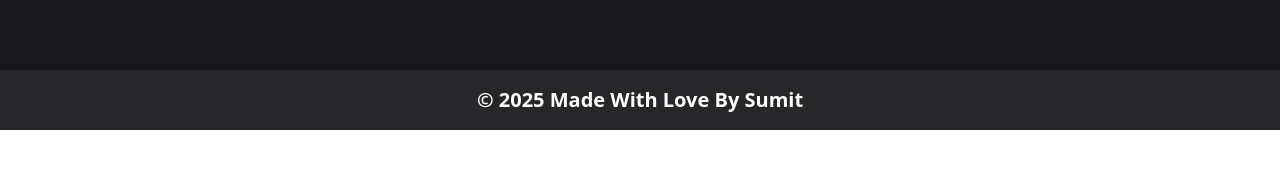
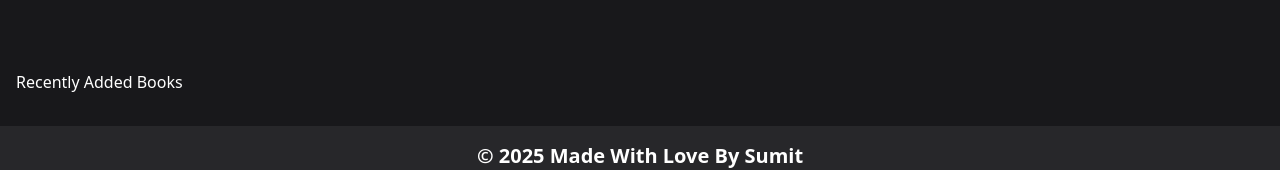
Before and after one commit to Sumitpal0572/BookStore-Frontend, a React (Vite) app: page / in a window 1280 px wide. Shown: the part 666-836 px from the top of the page. Before the commit the page ends 800 px from the top, so only its background shows below. Built offline with nearby package versions, Linux system fonts and the light colour scheme.

Commit message:
heading are added

```diff
--- a/src/components/Home/RecentlyAdded.jsx
+++ b/src/components/Home/RecentlyAdded.jsx
@@ -1,9 +1,11 @@
-import React from 'react'
+import React from "react";
 
 const RecentlyAdded = () => {
   return (
-    <div>RecentlyAdded</div>
-  )
-}
+    <div className="mt-8 px-4 ">
+      <h4>Recently Added Books </h4>
+    </div>
+  );
+};
 
-export default RecentlyAdded
+export default RecentlyAdded;
--- a/src/pages/Home.jsx
+++ b/src/pages/Home.jsx
@@ -1,10 +1,12 @@
 import React from "react";
 import Hero from "../components/Home/Hero";
+import RecentlyAdded from "../components/Home/RecentlyAdded";
 
 const Home = () => {
   return (
     <div className="bg-zinc-900 text-white px=10 py-8">
       <Hero />
+      <RecentlyAdded />
     </div>
   );
 };
```
